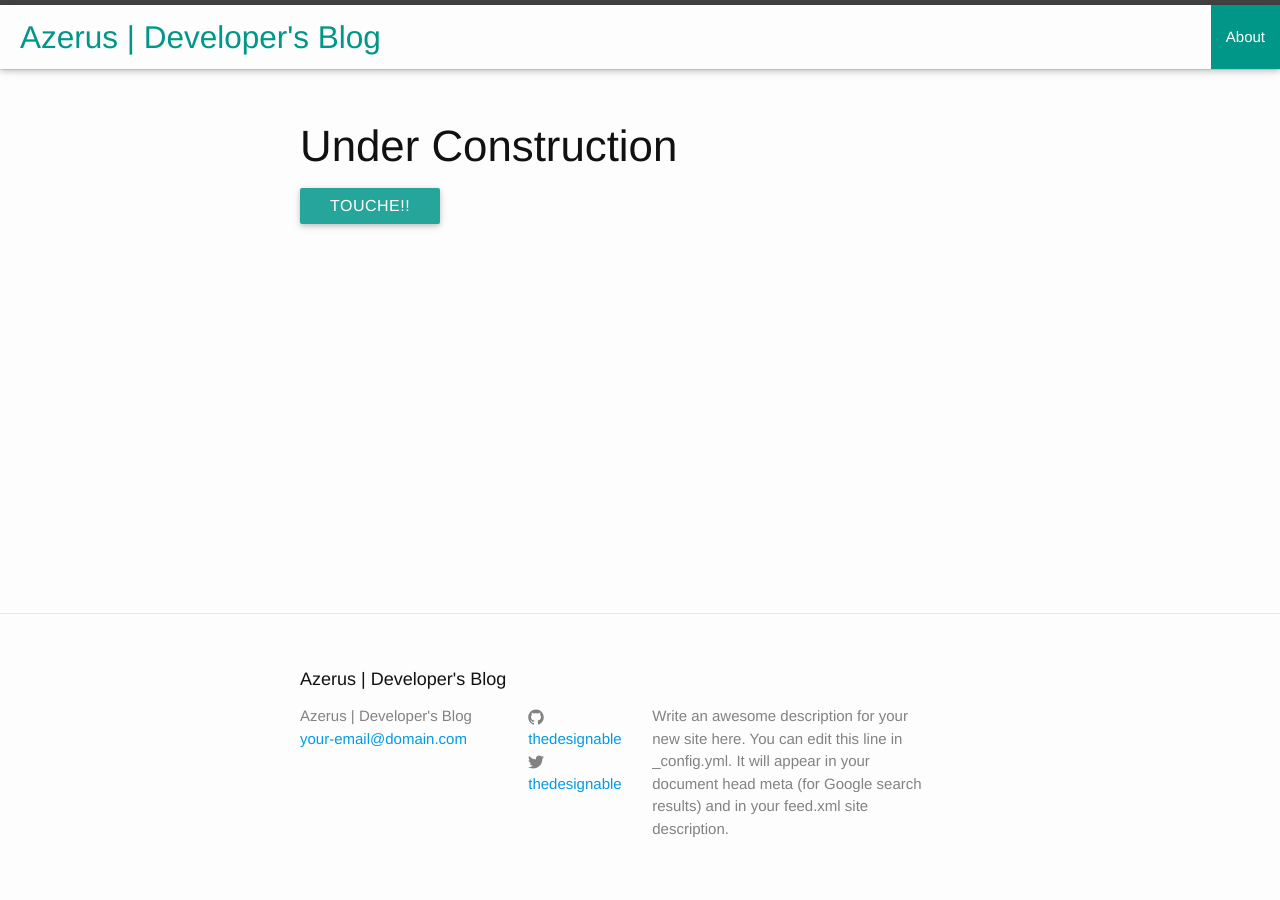
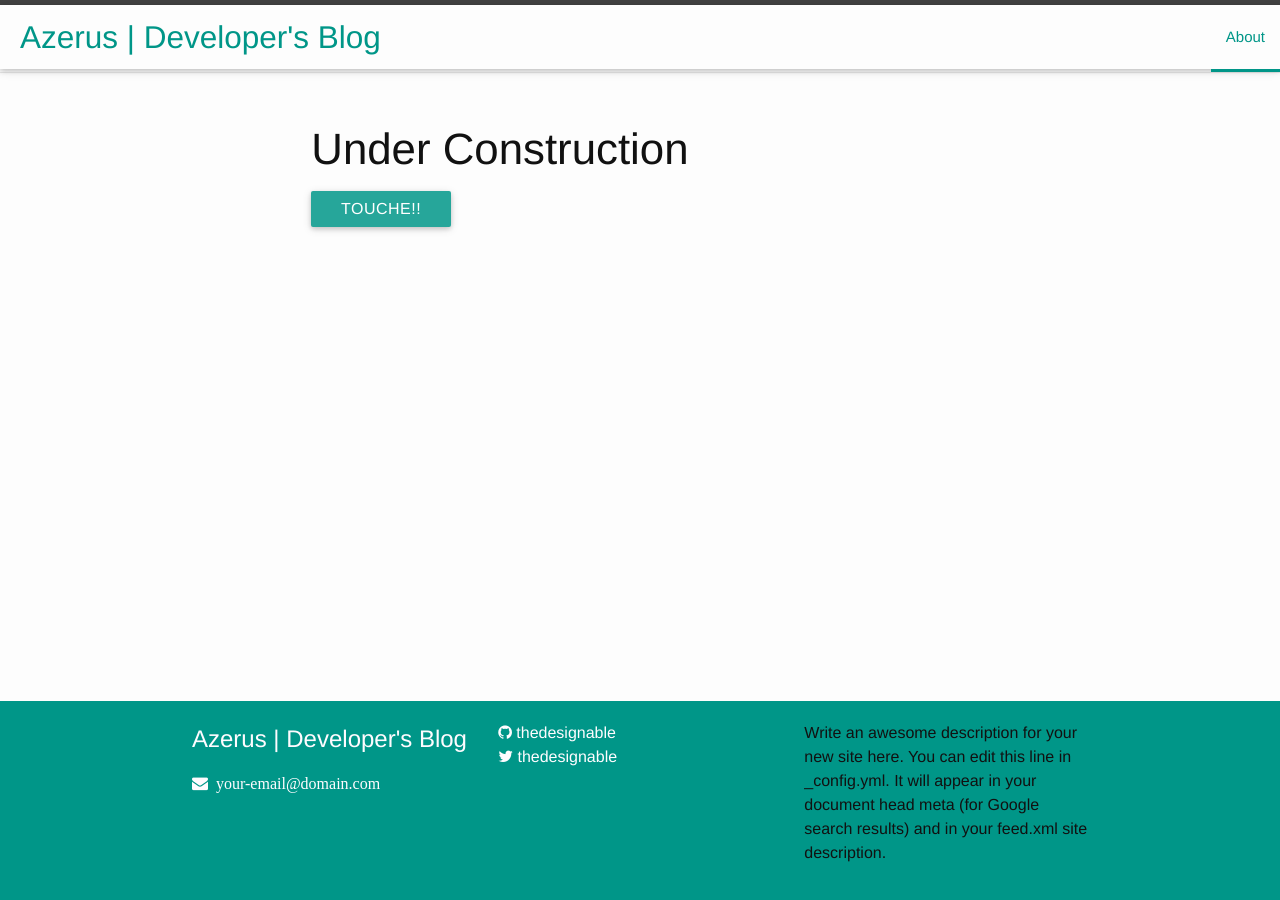
Before and after one commit to aidataguy/thedesignable_azerus, a Jekyll site: the page built from index.html, in a window 1280 px wide. Built offline with Jekyll 4.4.1, drawn with Linux system fonts in a browser that asks for light colours; nearby versions of some CDN libraries.

Commit message:
added fixed footer, fixed coloring schema

```diff
--- a/_includes/footer.html
+++ b/_includes/footer.html
@@ -1,27 +1,20 @@
 </main>
-<footer class="site-footer">
-
-  <div class="wrapper">
-
-    <h2 class="footer-heading">{{ site.title }}</h2>
-
-    <div class="footer-col-wrapper">
-      <div class="footer-col  footer-col-1">
+<footer class="page-footer teal">
+<div class="container">
+    <div class="row">
+      <div class="col s12 m4 l4">
+        <p class="brand-logo footer">{{ site.title }}</px>
         <ul class="contact-list">
-          <li>{{ site.title }}</li>
-          <li><a href="mailto:{{ site.email }}">{{ site.email }}</a></li>
+          <li class="fa fa-envelope mail"><a href="mailto:{{ site.email }}">{{ site.email }}</a></li>
         </ul>
       </div>
 
-      <div class="footer-col  footer-col-2">
+      <div class="col s12 m4 l4">
         <ul class="social-media-list">
           {% if site.github_username %}
           <li>
             <a href="https://github.com/{{ site.github_username }}">
-              <span class="icon  icon--github">
-                <svg viewBox="0 0 16 16">
-                  <path fill="#828282" d="M7.999,0.431c-4.285,0-7.76,3.474-7.76,7.761 c0,3.428,2.223,6.337,5.307,7.363c0.388,0.071,0.53-0.168,0.53-0.374c0-0.184-0.007-0.672-0.01-1.32 c-2.159,0.469-2.614-1.04-2.614-1.04c-0.353-0.896-0.862-1.135-0.862-1.135c-0.705-0.481,0.053-0.472,0.053-0.472 c0.779,0.055,1.189,0.8,1.189,0.8c0.692,1.186,1.816,0.843,2.258,0.645c0.071-0.502,0.271-0.843,0.493-1.037 C4.86,11.425,3.049,10.76,3.049,7.786c0-0.847,0.302-1.54,0.799-2.082C3.768,5.507,3.501,4.718,3.924,3.65 c0,0,0.652-0.209,2.134,0.796C6.677,4.273,7.34,4.187,8,4.184c0.659,0.003,1.323,0.089,1.943,0.261 c1.482-1.004,2.132-0.796,2.132-0.796c0.423,1.068,0.157,1.857,0.077,2.054c0.497,0.542,0.798,1.235,0.798,2.082 c0,2.981-1.814,3.637-3.543,3.829c0.279,0.24,0.527,0.713,0.527,1.437c0,1.037-0.01,1.874-0.01,2.129 c0,0.208,0.14,0.449,0.534,0.373c3.081-1.028,5.302-3.935,5.302-7.362C15.76,3.906,12.285,0.431,7.999,0.431z"/>
-                </svg>
+              <span class="fa fa-github">
               </span>
 
               <span class="username">{{ site.github_username }}</span>
@@ -32,13 +25,8 @@
           {% if site.twitter_username %}
           <li>
             <a href="https://twitter.com/{{ site.twitter_username }}">
-              <span class="icon  icon--twitter">
-                <svg viewBox="0 0 16 16">
-                  <path fill="#828282" d="M15.969,3.058c-0.586,0.26-1.217,0.436-1.878,0.515c0.675-0.405,1.194-1.045,1.438-1.809
-                  c-0.632,0.375-1.332,0.647-2.076,0.793c-0.596-0.636-1.446-1.033-2.387-1.033c-1.806,0-3.27,1.464-3.27,3.27 c0,0.256,0.029,0.506,0.085,0.745C5.163,5.404,2.753,4.102,1.14,2.124C0.859,2.607,0.698,3.168,0.698,3.767 c0,1.134,0.577,2.135,1.455,2.722C1.616,6.472,1.112,6.325,0.671,6.08c0,0.014,0,0.027,0,0.041c0,1.584,1.127,2.906,2.623,3.206 C3.02,9.402,2.731,9.442,2.433,9.442c-0.211,0-0.416-0.021-0.615-0.059c0.416,1.299,1.624,2.245,3.055,2.271 c-1.119,0.877-2.529,1.4-4.061,1.4c-0.264,0-0.524-0.015-0.78-0.046c1.447,0.928,3.166,1.469,5.013,1.469 c6.015,0,9.304-4.983,9.304-9.304c0-0.142-0.003-0.283-0.009-0.423C14.976,4.29,15.531,3.714,15.969,3.058z"/>
-                </svg>
+              <span class="fa fa-twitter">
               </span>
-
               <span class="username">{{ site.twitter_username }}</span>
             </a>
           </li>
@@ -46,11 +34,9 @@
         </ul>
       </div>
 
-      <div class="footer-col  footer-col-3">
+      <div class="col s12 m4 l4">
         <p class="text">{{ site.description }}</p>
       </div>
     </div>
-
   </div>
-
 </footer>
--- a/_includes/head.html
+++ b/_includes/head.html
@@ -8,5 +8,6 @@
   <link rel="stylesheet" href="{{ "/css/main.css" | prepend: site.baseurl }}">
   <link rel="canonical" href="{{ page.url | replace:'index.html','' | prepend: site.baseurl | prepend: site.url }}">
   <link rel="alternate" type="application/rss+xml" title="{{ site.title }}" href="{{ "/feed.xml" | prepend: site.baseurl | prepend: site.url }}" />
+  <link rel="stylesheet" href="{{"https://maxcdn.bootstrapcdn.com/font-awesome/4.4.0/css/font-awesome.min.css" | prepend: site.baseurl }}">
   <script> src='/js/materialize.js'</script>
 </head>
--- a/_includes/header.html
+++ b/_includes/header.html
@@ -3,15 +3,14 @@
   <div class="nav-wrapper">
     <nav class = "transparent">
     <a class="brand-logo" href="{{ site.baseurl }}/">{{ site.title }}</a>
-    <ul class="right">
+    <ul class="right active">
         {% for page in site.pages %}
           {% if page.title %}
-          <li><a class="page-link teal" href="{{ page.url | prepend: site.baseurl }}">{{ page.title }}</a></li>
+          <li><a class="page-link" href="{{ page.url | prepend: site.baseurl }}">{{ page.title }}</a></li>
           {% endif %}
         {% endfor %}
         </ul>
     </nav>
-
   </div>
 </header>
 <main>
--- a/_sass/_layout.scss
+++ b/_sass/_layout.scss
@@ -18,78 +18,38 @@ nav .brand-logo {
 
 a.page-link{
     text-decoration: none;
-    color: $milk;
+    color: $teal;
     }
 
 /**
  * Site footer
  */
-.site-footer {
-    border-top: 1px solid $grey-color-light;
-    padding: $spacing-unit 0;
-}
-
-.footer-heading {
-    font-size: 18px;
-    margin-bottom: $spacing-unit / 2;
-}
 
 .contact-list,
 .social-media-list {
     list-style: none;
     margin-left: 0;
+    color: $milk;
 }
 
-.footer-col-wrapper {
-    font-size: 15px;
-    color: $grey-color;
-    margin-left: -$spacing-unit / 2;
-    @extend %clearfix;
-}
-
-.footer-col {
-    float: left;
-    margin-bottom: $spacing-unit / 2;
-    padding-left: $spacing-unit / 2;
-}
-
-.footer-col-1 {
-    width: -webkit-calc(35% - (#{$spacing-unit} / 2));
-    width:         calc(35% - (#{$spacing-unit} / 2));
-}
-
-.footer-col-2 {
-    width: -webkit-calc(20% - (#{$spacing-unit} / 2));
-    width:         calc(20% - (#{$spacing-unit} / 2));
-}
-
-.footer-col-3 {
-    width: -webkit-calc(45% - (#{$spacing-unit} / 2));
-    width:         calc(45% - (#{$spacing-unit} / 2));
-}
-
-@include media-query($on-laptop) {
-    .footer-col-1,
-    .footer-col-2 {
-        width: -webkit-calc(50% - (#{$spacing-unit} / 2));
-        width:         calc(50% - (#{$spacing-unit} / 2));
+.social-media-list{
+    li, a{
+    text-decoration: none;
+    color: $milk;
     }
-
-    .footer-col-3 {
-        width: -webkit-calc(100% - (#{$spacing-unit} / 2));
-        width:         calc(100% - (#{$spacing-unit} / 2));
-    }
-}
-
-@include media-query($on-palm) {
-    .footer-col {
-        float: none;
-        width: -webkit-calc(100% - (#{$spacing-unit} / 2));
-        width:         calc(100% - (#{$spacing-unit} / 2));
+    li:hover, a:hover{
+        text-decoration: none;
+        color: $milk;
     }
 }
 
 
+/** footer logo styles **/
+.footer{
+    font-size: 1.5em;
+    color: $milk;
+    margin-top: none;
+}
 
 /**
  * Page content
@@ -167,3 +127,28 @@ a.page-link{
         }
     }
 }
+
+.waves-effect, .waves-light, .btn {
+    text-decoration: none;
+    color: $milk;
+}
+.btn:hover{
+    color: $milk;
+    text-decoration: none !important;
+}
+
+.active {
+    border-bottom: $teal solid 3px;
+}
+
+/** fa styles **/
+.mail {
+    a{
+    padding-left: 0.5em;
+    color: $milk;
+    }
+    a:hover{
+        text-decoration: none !important;
+        color: $milk;
+    }
+}
--- a/css/main.scss
+++ b/css/main.scss
@@ -12,6 +12,7 @@ $small-font-size:  $base-font-size * 0.875;
 $base-line-height: 1.5;
 $milk:             #FEFCFF;
 $spacing-unit:     30px;
+$teal:             #009688;
 
 $text-color:       #111;
 $background-color: #fdfdfd;
--- a/index.html
+++ b/index.html
@@ -3,7 +3,16 @@ layout: default
 ---
 
 <div class="home">
+<div class="row">
+  <div class="col s12 m8 l8">
+    <h3>Under Construction</h3>
 
-<h3>Under Construction</h3>
+      <a class=" btn waves-effect waves-ripple waves-light ">touche!!</a>
 
-<a class="waves-effect waves-light btn">touche!!</a>
+  </div>
+  <div class="col s12 m4 l4">
+
+
+  </div>
+
+</div>
```
